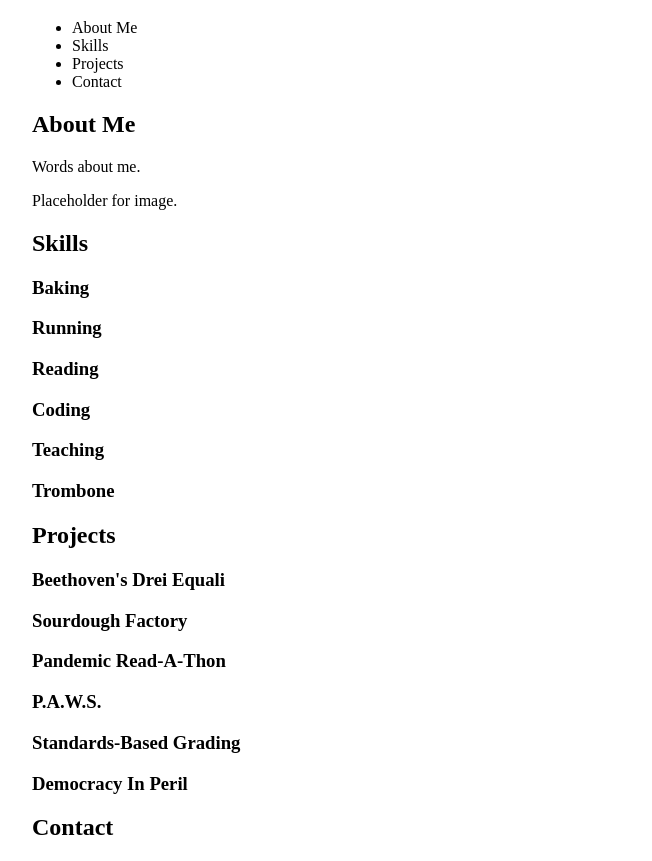
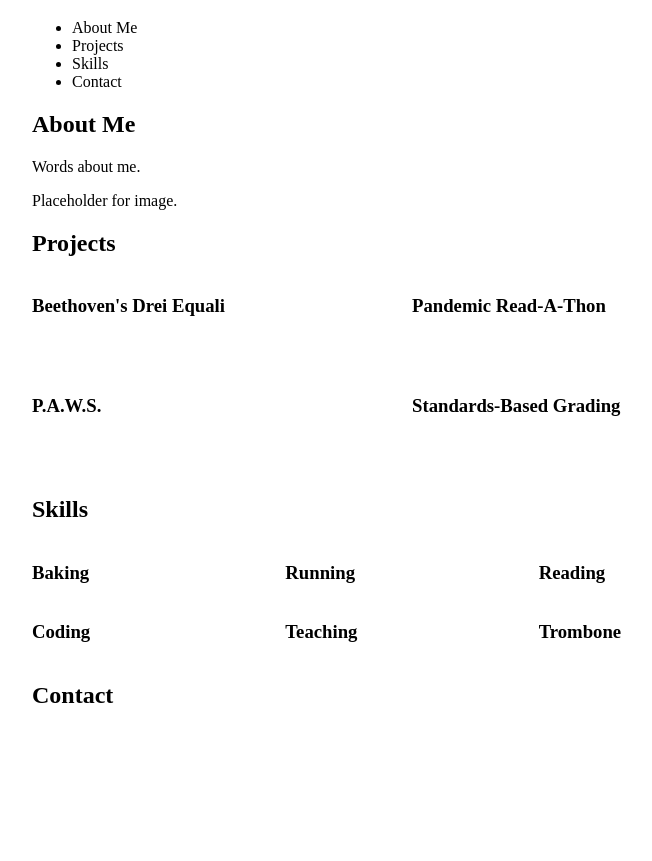
Before and after one commit to jessicahom/portfolio, a plain HTML site: page index.html in a window 1280 px wide. Shown: the part 61-922 px from the top of the page, without its empty margins (228-880 px from the left). After the commit the page ends 800 px from the top, so only its background shows below. Drawn offline with Linux system fonts and the light colour scheme.

Commit message:
Try out grids in two sections

```diff
--- a/CSS/styles.css
+++ b/CSS/styles.css
@@ -2,3 +2,15 @@ body {
     max-width: 760px;
     margin: 0 auto;
 }
+
+.projects-grid {
+    display: grid;
+    grid-template-columns: 1fr 1fr;
+    grid-auto-rows: minmax(100px, auto);
+}
+
+.skills-grid {
+    display: grid;
+    grid-template-columns: repeat(3, 1fr);
+    grid-auto-rows: minimax(75px, auto);
+}
--- a/index.html
+++ b/index.html
@@ -18,8 +18,8 @@
         <nav>
             <ul>
                 <li>About Me</li>
+                <li>Projects</li>
                 <li>Skills</li>
-                <li>Projects</li>
                 <li>Contact</li>
             </ul>
         </nav>
@@ -33,25 +33,28 @@
             <p>Placeholder for image.</p>
         </section>
 
+        <section class="projects">
+            <h2>Projects</h2>
+            <div class="projects-grid">
+                <h3>Beethoven's Drei Equali</h3>
+                <h3>Pandemic Read-A-Thon</h3>
+                <h3>P.A.W.S.</h3>
+                <h3>Standards-Based Grading</h3>
+            </div>
+        </section>
+
         <section>
             <h2>Skills</h2>
+            <div class="skills-grid">
                 <h3>Baking</h3>
                 <h3>Running</h3>
                 <h3>Reading</h3>
                 <h3>Coding</h3>
                 <h3>Teaching</h3>
                 <h3>Trombone</h3>
+            </div>
         </section>
 
-        <section>
-            <h2>Projects</h2>
-            <h3>Beethoven's Drei Equali</h3>
-            <h3>Sourdough Factory</h3>
-            <h3>Pandemic Read-A-Thon</h3>
-            <h3>P.A.W.S.</h3>
-            <h3>Standards-Based Grading</h3>
-            <h3>Democracy In Peril</h3>
-        </section>
 
         <section>
             <h2>Contact</h2>
```
Lines whose indentation alone changed are shown as unchanged.
